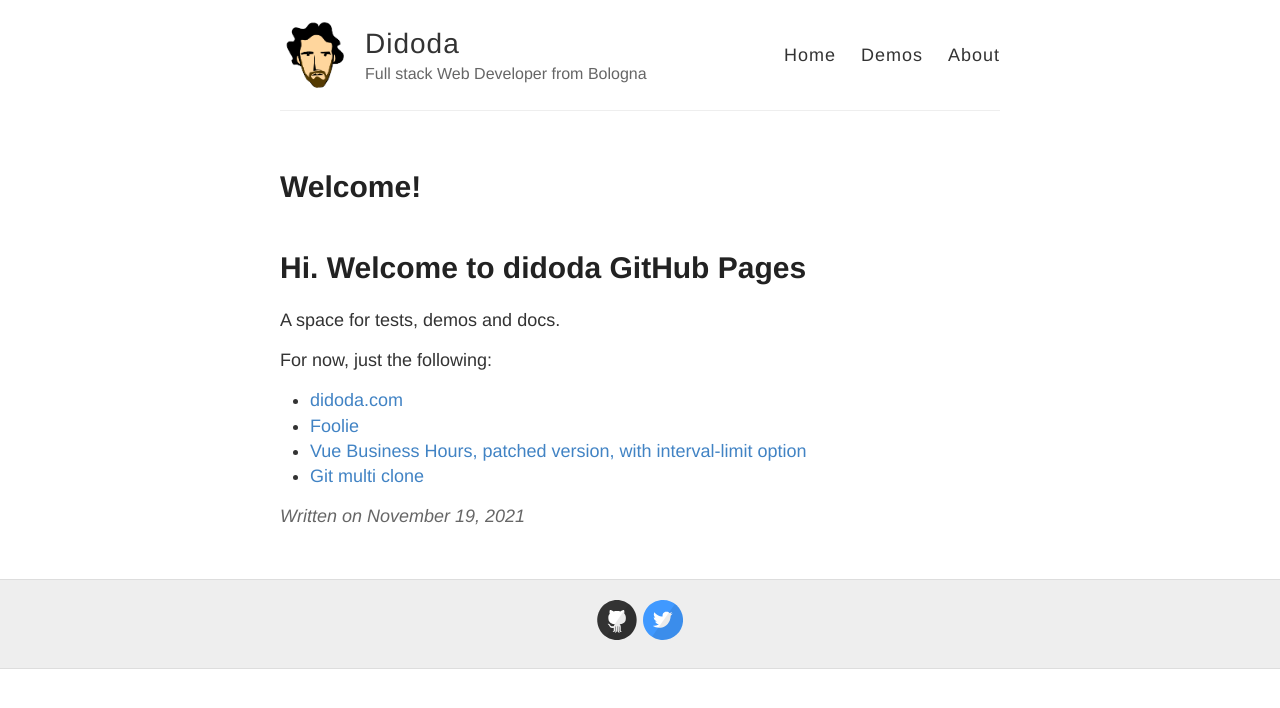
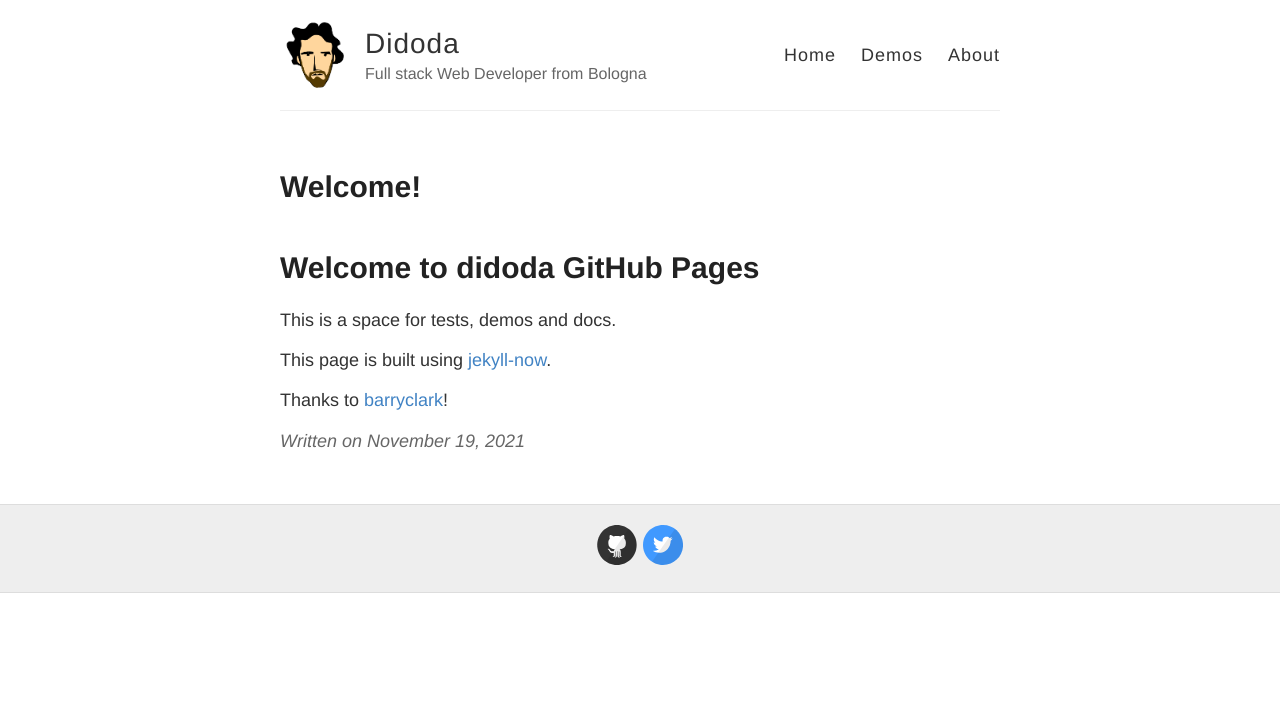
Before and after one commit to didoda/didoda.github.io, a Jekyll site: the page built from _posts/2021-11-19-Welcome.md, in a window 1280 px wide. Shown: the top 708 px of the page. Built offline with Jekyll 4.4.1, drawn with Linux system fonts in a browser that asks for light colours.

Commit message:
feat: update first post

```diff
--- a/_posts/2021-11-19-Welcome.md
+++ b/_posts/2021-11-19-Welcome.md
@@ -3,13 +3,10 @@ layout: post
 title: Welcome!
 ---
 
-# Hi. Welcome to didoda GitHub Pages
+# Welcome to didoda GitHub Pages
 
-A space for tests, demos and docs.
+This is a space for tests, demos and docs.
 
-For now, just the following:
+This page is built using [jekyll-now](https://github.com/barryclark/jekyll-now/).
 
- - [didoda.com](https://didoda.github.io/didoda.com/)
- - [Foolie](https://didoda.github.io/Foolie/)
- - [Vue Business Hours, patched version, with interval-limit option](https://didoda.github.io/vue-business-hours/)
- - [Git multi clone](https://didoda.github.io/git-multi-clone/)
+Thanks to [barryclark](https://github.com/barryclark/)!
```
